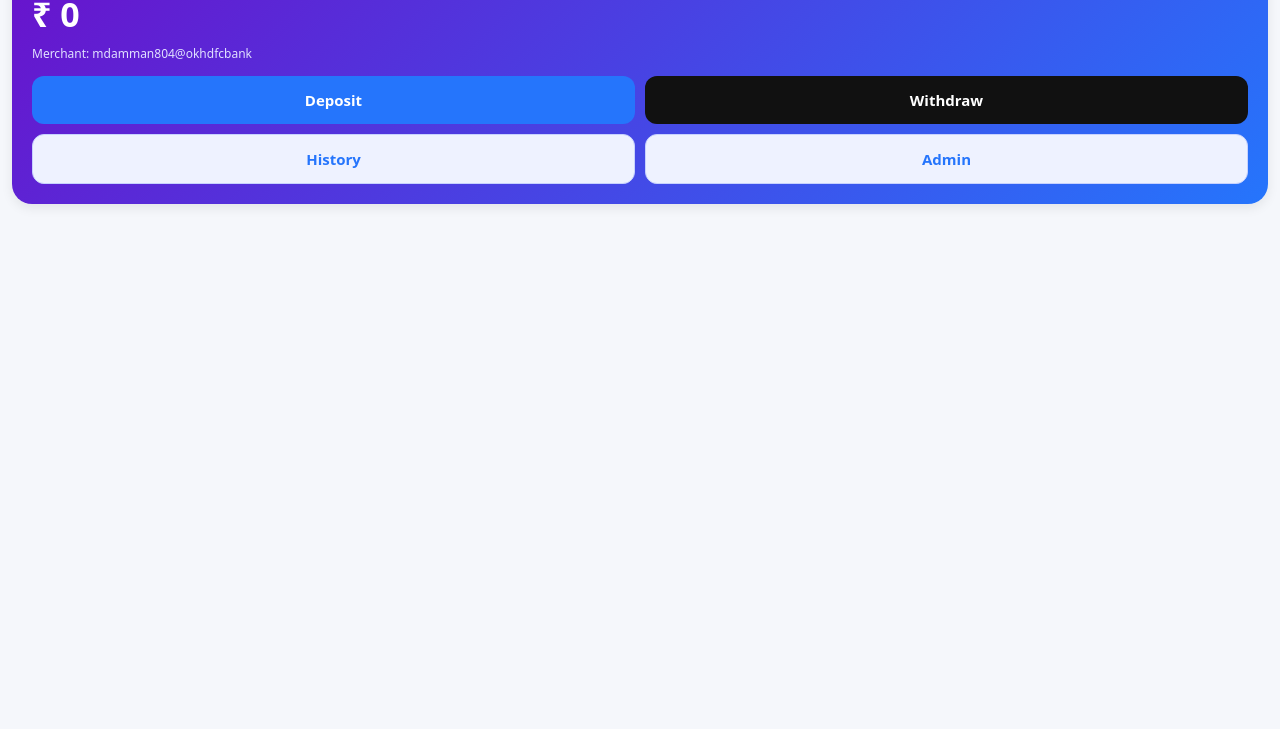
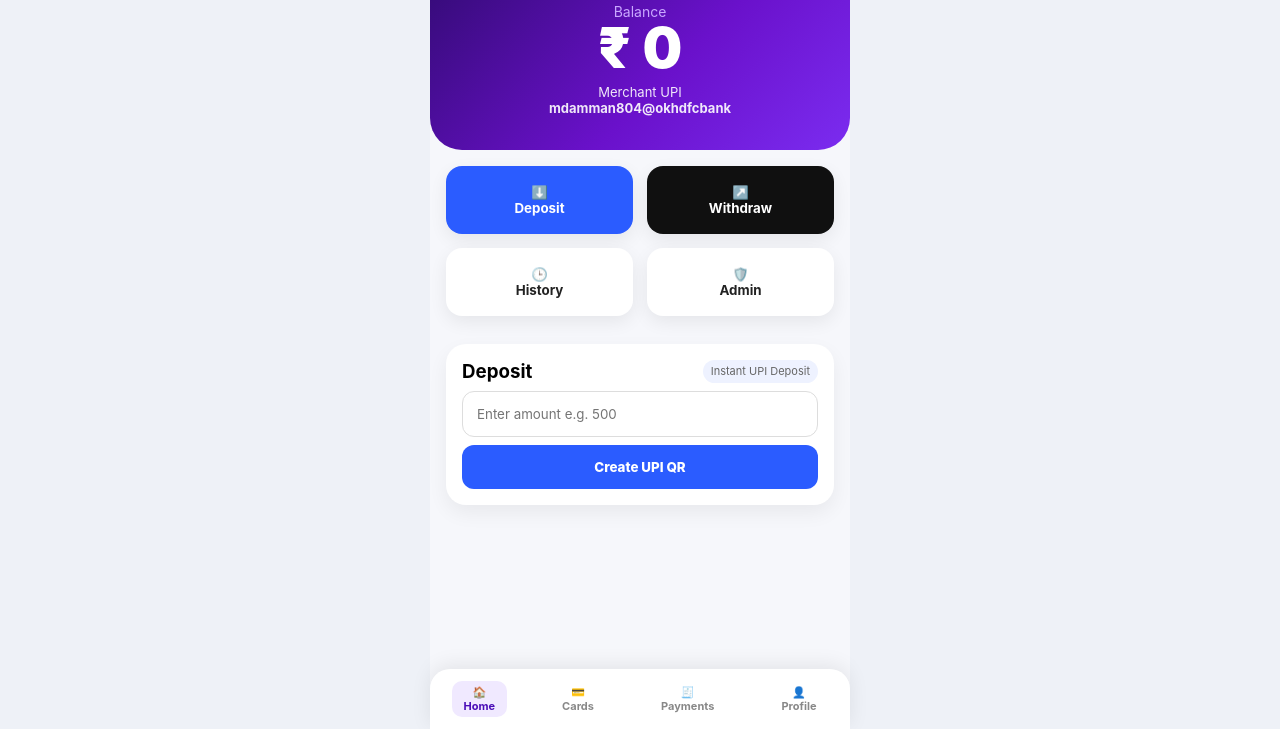
Before and after one commit to mdamman804-dotcom/MB-Pay, a plain HTML site: page index.html in a window 1280 px wide. Shown: the part 71-800 px from the top of the page. Drawn offline with Linux system fonts and the light colour scheme.

Commit message:
Update index.html

```diff
--- a/index.html
+++ b/index.html
@@ -4,99 +4,103 @@
 <meta charset="UTF-8"><meta name="viewport" content="width=device-width, initial-scale=1.0">
 <title>MB-Pay</title>
 <style>
-*{margin:0;padding:0;box-sizing:border-box;font-family:system-ui}body{background:#f5f7fb;padding:12px}
-.card{background:#fff;border-radius:16px;padding:16px;box-shadow:0 4px 12px rgba(0,0,0,.08);margin-bottom:12px}
-.header{background:linear-gradient(135deg,#6a11cb,#2575fc);color:#fff;border-radius:20px;padding:20px}
-.balance{font-size:34px;font-weight:800;margin:8px 0}
-.btn-grid{display:grid;grid-template-columns:1fr 1fr;gap:10px;margin-top:14px}
-.btn{padding:14px;border-radius:12px;border:none;font-weight:700;font-size:15px;cursor:pointer}
-.btn-primary{background:#2575fc;color:#fff}.btn-dark{background:#111;color:#fff}
-.btn-outline{background:#eef2ff;color:#2575fc;border:1px solid #c7d2fe}
-.input{width:100%;padding:13px;border-radius:10px;border:1px solid #ddd;margin:8px 0;font-size:15px}
-.hidden{display:none}.qr{width:180px;height:180px;margin:10px auto;display:block;border-radius:12px}
-.small{font-size:12px;color:#666}
-.admin{background:#111;color:#fff}
+*{margin:0;padding:0;box-sizing:border-box;font-family:Inter,system-ui}
+body{background:#eef1f7;display:flex;justify-content:center}
+.phone{width:100%;max-width:420px;background:#f6f7fb;min-height:100vh;position:relative;padding-bottom:85px}
+.top{background:linear-gradient(135deg,#2d0a6b,#6a11cb 60%,#7b2cf0);border-radius:0 0 32px 32px;padding:22px 20px 34px;color:#fff}
+.top-head{display:flex;justify-content:space-between;align-items:center}
+.logo{font-weight:800;font-size:22px;display:flex;align-items:center;gap:8px}
+.logo span{background:#fff;color:#4a0db7;border-radius:8px;padding:4px 6px}
+.balance-box{text-align:center;margin-top:18px}
+.bal-label{color:#c9a7ff;font-size:14px}.bal{font-size:56px;font-weight:900;line-height:1}
+.mupi{font-size:13px;margin-top:8px;opacity:.9}
+.grid{display:grid;grid-template-columns:1fr 1fr;gap:14px;padding:16px}
+.btn-card{border-radius:16px;padding:18px;text-align:center;font-weight:700;border:none;cursor:pointer;box-shadow:0 6px 18px rgba(0,0,0,.07)}
+.dep{background:#2b5cff;color:#fff}.with{background:#101010;color:#fff}
+.his,.adm{background:#fff;color:#222}
+.card{background:#fff;border-radius:20px;margin:12px 16px;padding:16px;box-shadow:0 8px 20px rgba(0,0,0,.06)}
+.input{width:100%;padding:14px;border-radius:12px;border:1px solid #ddd;margin:8px 0}
+.pbtn{width:100%;padding:14px;border-radius:12px;border:none;font-weight:800;background:#2b5cff;color:#fff;cursor:pointer}
+.qr{width:140px;height:140px;margin:12px auto;display:block}
+.hidden{display:none}
+.bottom-nav{position:fixed;bottom:0;left:50%;transform:translateX(-50%);width:100%;max-width:420px;background:#fff;border-radius:20px 20px 0 0;display:flex;justify-content:space-around;padding:12px 0;box-shadow:0 -4px 20px rgba(0,0,0,.08);z-index:99}
+.bottom-nav div{font-size:11px;font-weight:700;text-align:center;color:#888;cursor:pointer;padding:4px 12px;border-radius:10px}
+.bottom-nav div.active{color:#4a0db7;background:#f0e9ff}
+.small{font-size:11px;color:#666}
 </style>
 </head>
 <body>
-<div class="card header">
-  <div>MB-Pay Wallet</div>
-  <div class="balance">₹ <span id="bal">0</span></div>
-  <div class="small" style="color:#e0e0ff">Merchant: mdamman804@okhdfcbank</div>
-  <div class="btn-grid">
-    <button class="btn btn-primary" onclick="openDeposit()">Deposit</button>
-    <button class="btn btn-dark" onclick="openWithdraw()">Withdraw</button>
-    <button class="btn btn-outline" onclick="openHistory()">History</button>
-    <button class="btn btn-outline" onclick="openAdmin()">Admin</button>
+<div class="phone">
+  <div class="top">
+    <div class="top-head"><div class="logo"><span>₿</span> MB-Pay</div><div style="display:flex;gap:12px"><span onclick="openNotification()" style="cursor:pointer">🔔</span><span onclick="openProfile()" style="cursor:pointer">👤</span></div></div>
+    <div class="balance-box">
+      <div class="bal-label">Balance</div>
+      <div class="bal">₹ <span id="bal">0</span></div>
+      <div class="mupi">Merchant UPI<br><b>mdamman804@okhdfcbank</b></div>
     </div>
   </div>
 
-<div id="depositBox" class="card hidden">
-  <h3>Deposit</h3><input id="depAmt" class="input" type="number" placeholder="Amount">
-  <button class="btn btn-primary" style="width:100%" onclick="doDeposit()">Pay Now</button>
-  <div id="depArea" class="hidden"><img id="qrImg" class="qr"><a id="upiLink" class="btn btn-dark" style="display:block;text-align:center;text-decoration:none;margin-top:8px" target="_blank">Pay via UPI App</a><button class="btn btn-primary" style="width:100%;margin-top:8px" onclick="confirmDeposit()">Confirm Deposit</button></div>
+  <div class="grid" id="homeGrid">
+    <button class="btn-card dep" onclick="openDeposit()">⬇️<br>Deposit</button>
+    <button class="btn-card with" onclick="openWithdraw()">↗️<br>Withdraw</button>
+    <button class="btn-card his" onclick="openHistory()">🕒<br>History</button>
+    <button class="btn-card adm" onclick="openAdmin()">🛡️<br>Admin</button>
   </div>
 
-<div id="withdrawBox" class="card hidden">
-  <h3>Withdraw</h3><input id="withAmt" class="input" type="number" placeholder="Amount"><input id="withUpi" class="input" type="text" placeholder="Your UPI ID"><button class="btn btn-dark" style="width:100%" onclick="doWithdraw()">Request Withdraw</button>
+  <div id="depositBox" class="card">
+    <div style="display:flex;justify-content:space-between"><h3>Deposit</h3><span class="small" style="background:#eef2ff;padding:4px 8px;border-radius:20px">Instant UPI Deposit</span></div>
+    <input id="depAmt" class="input" type="number" placeholder="Enter amount e.g. 500">
+    <button class="pbtn" onclick="doDeposit()">Create UPI QR</button>
+    <div id="depArea" class="hidden" style="text-align:center">
+      <img id="qrImg" class="qr">
+      <p class="small">Scan to deposit to MB-Pay wallet<br><b>mdamman804@okhdfcbank</b></p>
+      <a id="upiLink" class="pbtn" style="display:block;text-decoration:none;margin-top:10px" target="_blank">Pay via UPI App</a>
+      <button class="pbtn" style="margin-top:8px;background:#111" onclick="confirmDeposit()">I Have Paid</button>
+    </div>
   </div>
 
-<div id="historyBox" class="card hidden"><h3>History</h3><div id="histList" class="small"></div></div>
+  <div id="withdrawBox" class="card hidden"><h3>Withdraw</h3><input id="withAmt" class="input" type="number" placeholder="Min ₹100"><input id="withUpi" class="input" placeholder="Your UPI ID"><button class="pbtn" style="background:#111" onclick="doWithdraw()">Request Withdraw</button></div>
+  <div id="historyBox" class="card hidden"><h3>History</h3><div id="histList" class="small" style="margin-top:10px"></div></div>
+  <div id="adminBox" class="card hidden" style="background:#111;color:#fff"><h3>Admin Panel</h3><p class="small" style="color:#aaa">Pass: amman123</p><input id="adminPass" class="input" type="password" placeholder="Password"><button class="pbtn" onclick="checkAdmin()">Open</button><div id="adminData" class="hidden" style="margin-top:12px"></div></div>
 
-<div id="adminBox" class="card admin hidden">
-  <h3>Admin Panel - Withdraw Requests</h3>
-  <p class="small" style="color:#aaa">Password: amman123</p>
-  <input id="adminPass" class="input" type="password" placeholder="Enter Admin Password">
-  <button class="btn btn-primary" style="width:100%" onclick="checkAdmin()">Open Admin</button>
-  <div id="adminData" class="hidden" style="margin-top:12px"></div>
+  <!-- NEW PAGES FOR BOTTOM NAV -->
+  <div id="cardsBox" class="card hidden"><h3>💳 My Cards</h3><div style="background:linear-gradient(135deg,#2d0a6b,#6a11cb);border-radius:16px;padding:20px;color:#fff;margin-top:12px"><p>MB-Pay Virtual Card</p><h2 style="margin:10px 0">4242 4242 4242 4242</h2><p class="small" style="color:#ddd">Balance: ₹ <span class="balTxt">0</span></p></div><p class="small" style="margin-top:10px">Use this card for online payments. Real card coming soon.</p></div>
+
+  <div id="paymentsBox" class="card hidden"><h3>🧾 Payments</h3><div style="margin-top:12px"><button class="pbtn" style="margin-bottom:8px;background:#fff;color:#222;border:1px solid #ddd" onclick="openDeposit()">📲 Mobile Recharge</button><button class="pbtn" style="margin-bottom:8px;background:#fff;color:#222;border:1px solid #ddd" onclick="openDeposit()">💡 Bill Payment</button><button class="pbtn" style="background:#fff;color:#222;border:1px solid #ddd" onclick="openDeposit()">📺 DTH Recharge</button></div></div>
+
+  <div id="profileBox" class="card hidden"><h3>👤 Profile</h3><div style="margin-top:12px"><p><b>Name:</b> MB-Pay User</p><p><b>Merchant UPI:</b> mdamman804@okhdfcbank</p><p><b>Balance:</b> ₹ <span class="balTxt">0</span></p><p class="small" style="margin-top:12px">Support: mdamman804@okhdfcbank pe contact karo</p><button class="pbtn" style="margin-top:12px;background:#111" onclick="localStorage.clear();location.reload()">Logout / Clear Data</button></div></div>
+
+  <div id="notifBox" class="card hidden"><h3>🔔 Notifications</h3><p class="small" style="margin-top:10px">✅ Welcome to MB-Pay!<br>✅ Deposit is Instant<br>✅ Withdraw in 1 hour</p></div>
+
+  <div class="bottom-nav">
+    <div id="navHome" class="active" onclick="goHome()">🏠<br>Home</div>
+    <div id="navCards" onclick="goCards()">💳<br>Cards</div>
+    <div id="navPayments" onclick="goPayments()">🧾<br>Payments</div>
+    <div id="navProfile" onclick="openProfile()">👤<br>Profile</div>
+  </div>
 </div>
 
 <script>
-const AD_LINK="https://omg10.com/4/1173189";
-const FIXED_UPI="mdamman804@okhdfcbank"; const FIXED_NAME="MB Pay";
-let balance=parseInt(localStorage.getItem('mb_bal')||'0');
-let history=JSON.parse(localStorage.getItem('mb_hist')||'[]');
-let merchantUpi=localStorage.getItem('mb_mupi')||FIXED_UPI;
-document.getElementById('bal').innerText=balance;
-function hideAll(){['depositBox','withdrawBox','historyBox','adminBox'].forEach(id=>document.getElementById(id).classList.add('hidden'))}
-function openDeposit(){hideAll();document.getElementById('depositBox').classList.remove('hidden')}
-function openWithdraw(){hideAll();document.getElementById('withdrawBox').classList.remove('hidden')}
-function openHistory(){hideAll();document.getElementById('historyBox').classList.remove('hidden');renderHist()}
-function openAdmin(){hideAll();document.getElementById('adminBox').classList.remove('hidden')}
-function doDeposit(){
-  let amt=document.getElementById('depAmt').value; if(!amt)return alert('Amount dalo');
-  window.open(AD_LINK,'_blank');
-  let upiUrl=`upi://pay?pa=${merchantUpi}&pn=${encodeURIComponent(FIXED_NAME)}&am=${amt}&cu=INR`;
-  document.getElementById('upiLink').href=upiUrl;
-  document.getElementById('qrImg').src=`https://api.qrserver.com/v1/create-qr-code/?size=200x200&data=${encodeURIComponent(upiUrl)}`;
-  document.getElementById('depArea').classList.remove('hidden'); window._pendingAmt=amt;
-}
-function confirmDeposit(){
-  let amt=parseInt(window._pendingAmt||0); balance+=amt; localStorage.setItem('mb_bal',balance);
-  document.getElementById('bal').innerText=balance;
-  history.unshift({type:'Deposit',amt:amt,time:new Date().toLocaleString(),status:'Success'});
-  localStorage.setItem('mb_hist',JSON.stringify(history)); alert('Deposit Success ₹'+amt);
-  document.getElementById('depArea').classList.add('hidden');
-}
-function doWithdraw(){
-  window.open(AD_LINK,'_blank');
-  let amt=parseInt(document.getElementById('withAmt').value); let upi=document.getElementById('withUpi').value;
-  if(!amt||!upi)return alert('Amount aur UPI dalo'); if(amt>balance)return alert('Balance kam hai');
-  balance-=amt; localStorage.setItem('mb_bal',balance); document.getElementById('bal').innerText=balance;
-  history.unshift({type:'Withdraw to '+upi,amt:amt,upi:upi,time:new Date().toLocaleString(),status:'Pending'});
-  localStorage.setItem('mb_hist',JSON.stringify(history)); alert('Withdraw Request Sent ₹'+amt);
-}
-function renderHist(){
-  document.getElementById('histList').innerHTML=history.length?history.map(h=>`<div style="padding:8px;border-bottom:1px solid #eee"><b>${h.type}</b> - ₹${h.amt}<br>${h.time} - ${h.status}</div>`).join(''):'No history';
-}
-function checkAdmin(){
-  if(document.getElementById('adminPass').value!=='amman123')return alert('Wrong Password');
-  let box=document.getElementById('adminData'); box.classList.remove('hidden');
-  let pending=history.filter(h=>h.type.includes('Withdraw'));
-  if(!pending.length)box.innerHTML='No withdraw requests';
-  else box.innerHTML=pending.map((h,i)=>`<div style="background:#222;padding:10px;border-radius:10px;margin-bottom:8px"><b>₹${h.amt}</b> to ${h.upi||h.type}<br><span class="small">${h.time}</span><br><button onclick="markPaid(${i})" style="margin-top:6px;padding:6px 10px;border-radius:6px;border:none;background:#25D366;color:#fff">Mark Paid</button></div>`).join('');
-}
-function markPaid(idx){alert('Is UPI ko apne PhonePe se ₹ bhejo: '+history[idx].upi); history[idx].status='Paid'; localStorage.setItem('mb_hist',JSON.stringify(history)); checkAdmin();}
+const AD_LINK="https://omg10.com/4/1173189"; const FIXED_UPI="mdamman804@okhdfcbank";
+let balance=parseInt(localStorage.getItem('mb_bal')||'0'); let history=JSON.parse(localStorage.getItem('mb_hist')||'[]');
+function updateBal(){document.getElementById('bal').innerText=balance;document.querySelectorAll('.balTxt').forEach(e=>e.innerText=balance)}
+updateBal();
+function hideAllPages(){document.querySelectorAll('.card').forEach(c=>c.classList.add('hidden'));document.getElementById('homeGrid').classList.add('hidden');document.querySelectorAll('.bottom-nav div').forEach(d=>d.classList.remove('active'))}
+function goHome(){hideAllPages();document.getElementById('homeGrid').classList.remove('hidden');document.getElementById('depositBox').classList.remove('hidden');document.getElementById('navHome').classList.add('active');window.scrollTo({top:0,behavior:'smooth'})}
+function goCards(){hideAllPages();document.getElementById('cardsBox').classList.remove('hidden');document.getElementById('navCards').classList.add('active')}
+function goPayments(){hideAllPages();document.getElementById('paymentsBox').classList.remove('hidden');document.getElementById('navPayments').classList.add('active')}
+function openProfile(){hideAllPages();document.getElementById('profileBox').classList.remove('hidden');document.getElementById('navProfile').classList.add('active')}
+function openNotification(){hideAllPages();document.getElementById('notifBox').classList.remove('hidden')}
+function openDeposit(){hideAllPages();document.getElementById('homeGrid').classList.remove('hidden');document.getElementById('depositBox').classList.remove('hidden');document.getElementById('navHome').classList.add('active')}
+function openWithdraw(){hideAllPages();document.getElementById('homeGrid').classList.remove('hidden');document.getElementById('withdrawBox').classList.remove('hidden');document.getElementById('navHome').classList.add('active')}
+function openHistory(){hideAllPages();document.getElementById('homeGrid').classList.remove('hidden');document.getElementById('historyBox').classList.remove('hidden');document.getElementById('navHome').classList.add('active');renderHist()}
+function openAdmin(){hideAllPages();document.getElementById('homeGrid').classList.remove('hidden');document.getElementById('adminBox').classList.remove('hidden');document.getElementById('navHome').classList.add('active')}
+function doDeposit(){let amt=document.getElementById('depAmt').value;if(!amt||amt<1)return alert('Amount dalo');window.open(AD_LINK,'_blank');let upiUrl=`upi://pay?pa=${FIXED_UPI}&pn=MB-Pay&am=${amt}&cu=INR`;document.getElementById('upiLink').href=upiUrl;document.getElementById('qrImg').src=`https://api.qrserver.com/v1/create-qr-code/?size=200x200&data=${encodeURIComponent(upiUrl)}`;document.getElementById('depArea').classList.remove('hidden');window._pendingAmt=amt}
+function confirmDeposit(){let amt=parseInt(window._pendingAmt||0);balance+=amt;localStorage.setItem('mb_bal',balance);updateBal();history.unshift({type:'Deposit',amt:amt,time:new Date().toLocaleString(),status:'Success'});localStorage.setItem('mb_hist',JSON.stringify(history));alert('Deposit ₹'+amt+' Added');document.getElementById('depArea').classList.add('hidden')}
+function doWithdraw(){window.open(AD_LINK,'_blank');let amt=parseInt(document.getElementById('withAmt').value);let upi=document.getElementById('withUpi').value;if(!amt||!upi)return alert('Amount+UPI dalo');if(amt<100)return alert('Min ₹100');if(amt>balance)return alert('Balance kam');balance-=amt;localStorage.setItem('mb_bal',balance);updateBal();history.unshift({type:'Withdraw to '+upi,amt:amt,upi:upi,time:new Date().toLocaleString(),status:'Pending'});localStorage.setItem('mb_hist',JSON.stringify(history));alert('Withdraw Request Sent')}
+function renderHist(){document.getElementById('histList').innerHTML=history.length?history.map(h=>`<div style="padding:10px;border-bottom:1px solid #eee"><b>${h.type}</b> - ₹${h.amt}<br>${h.time} - ${h.status}</div>`).join(''):'No history'}
+function checkAdmin(){if(document.getElementById('adminPass').value!=='amman123')return alert('Wrong Pass');let box=document.getElementById('adminData');box.classList.remove('hidden');let pending=history.filter(h=>h.status==='Pending');box.innerHTML=pending.length?pending.map((h)=>`<div style="background:#222;padding:10px;border-radius:10px;margin-bottom:8px"><b>₹${h.amt}</b> to ${h.upi}<br><span class="small" style="color:#aaa">${h.time}</span><br><button onclick="markPaid('${h.time}')" style="margin-top:6px;padding:6px 10px;border-radius:6px;border:none;background:#25D366;color:#fff">Mark Paid</button></div>`).join(''):'No Pending'}
+function markPaid(t){let idx=history.findIndex(h=>h.time===t);if(idx>-1){history[idx].status='Paid';localStorage.setItem('mb_hist',JSON.stringify(history));alert('Paid: '+history[idx].upi);checkAdmin()}}
 </script>
 </body>
 </html>
```
Lines whose indentation alone changed are shown as unchanged.
